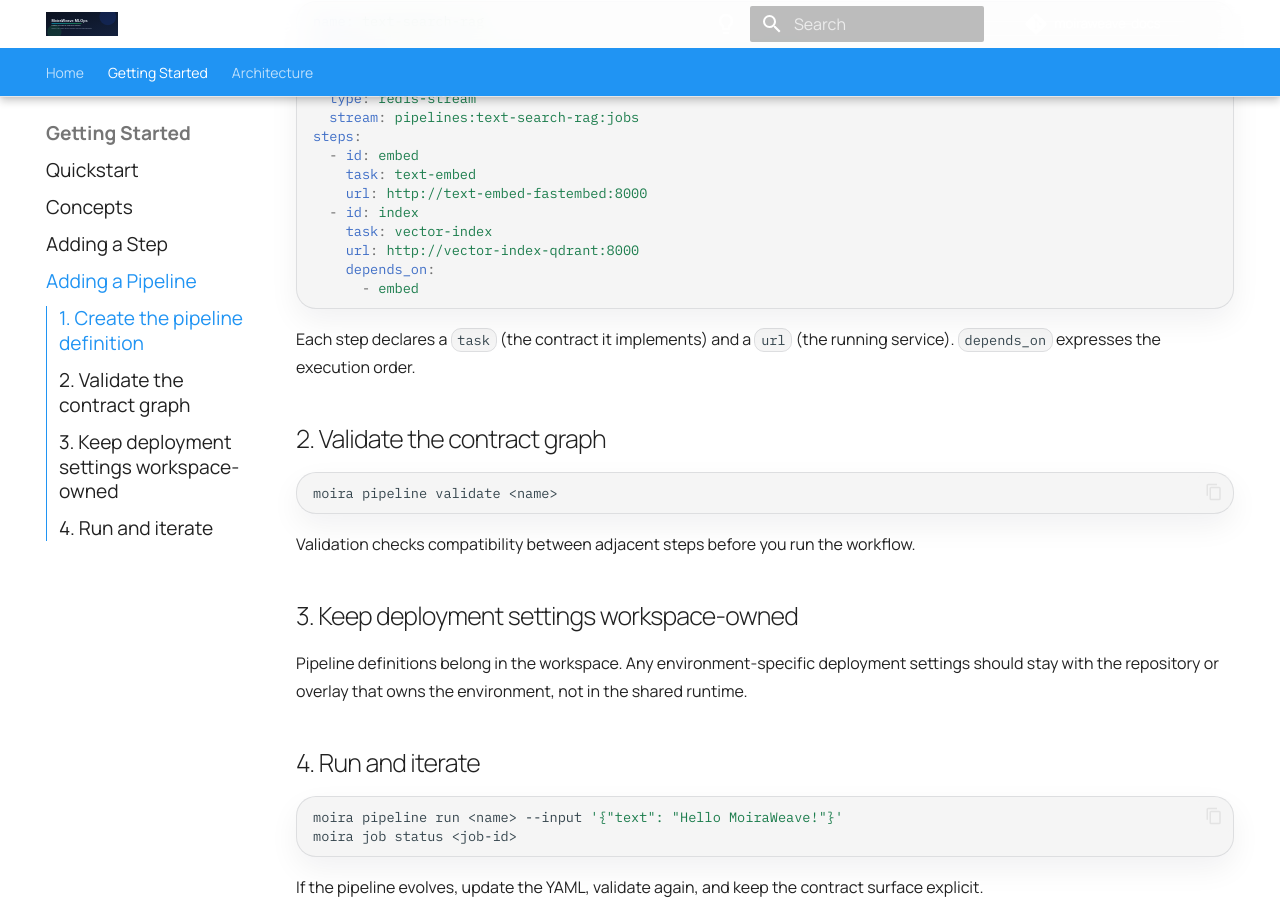
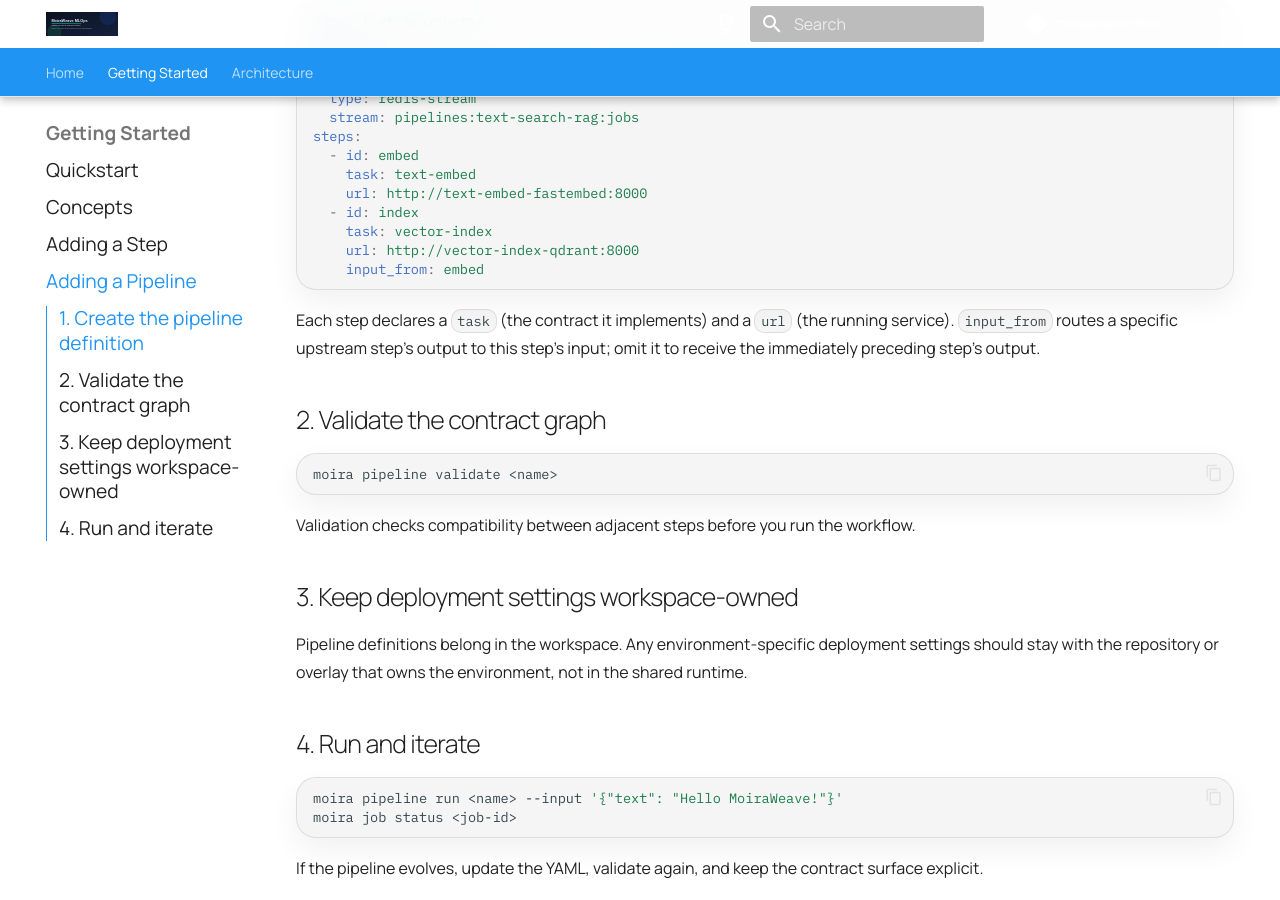
Before and after one commit to moiraweave-labs/moiraweave-docs, an MkDocs documentation site: the page built from docs/adding-a-pipeline.md, in a window 1280 px wide and 900 px high, scrolled down 708 px. Built offline with MkDocs 1.6.1 and Material for MkDocs 9.7.7, drawn with Linux system fonts in a browser that asks for light colours; comment, search, counter and statistics services are not loaded.

Commit message:
fix(docs): replace depends_on with input_from in pipeline example
depends_on is not a valid StepConfig field; input_from is the correct
field for routing upstream step output to a specific downstream step.

````diff
--- a/docs/adding-a-pipeline.md
+++ b/docs/adding-a-pipeline.md
@@ -37,11 +37,10 @@ steps:
   - id: index
     task: vector-index
     url: http://vector-index-qdrant:8000
-    depends_on:
-      - embed
+    input_from: embed
 ```
 
-Each step declares a `task` (the contract it implements) and a `url` (the running service). `depends_on` expresses the execution order.
+Each step declares a `task` (the contract it implements) and a `url` (the running service). `input_from` routes a specific upstream step's output to this step's input; omit it to receive the immediately preceding step's output.
 
 ## 2. Validate the contract graph
 
````
